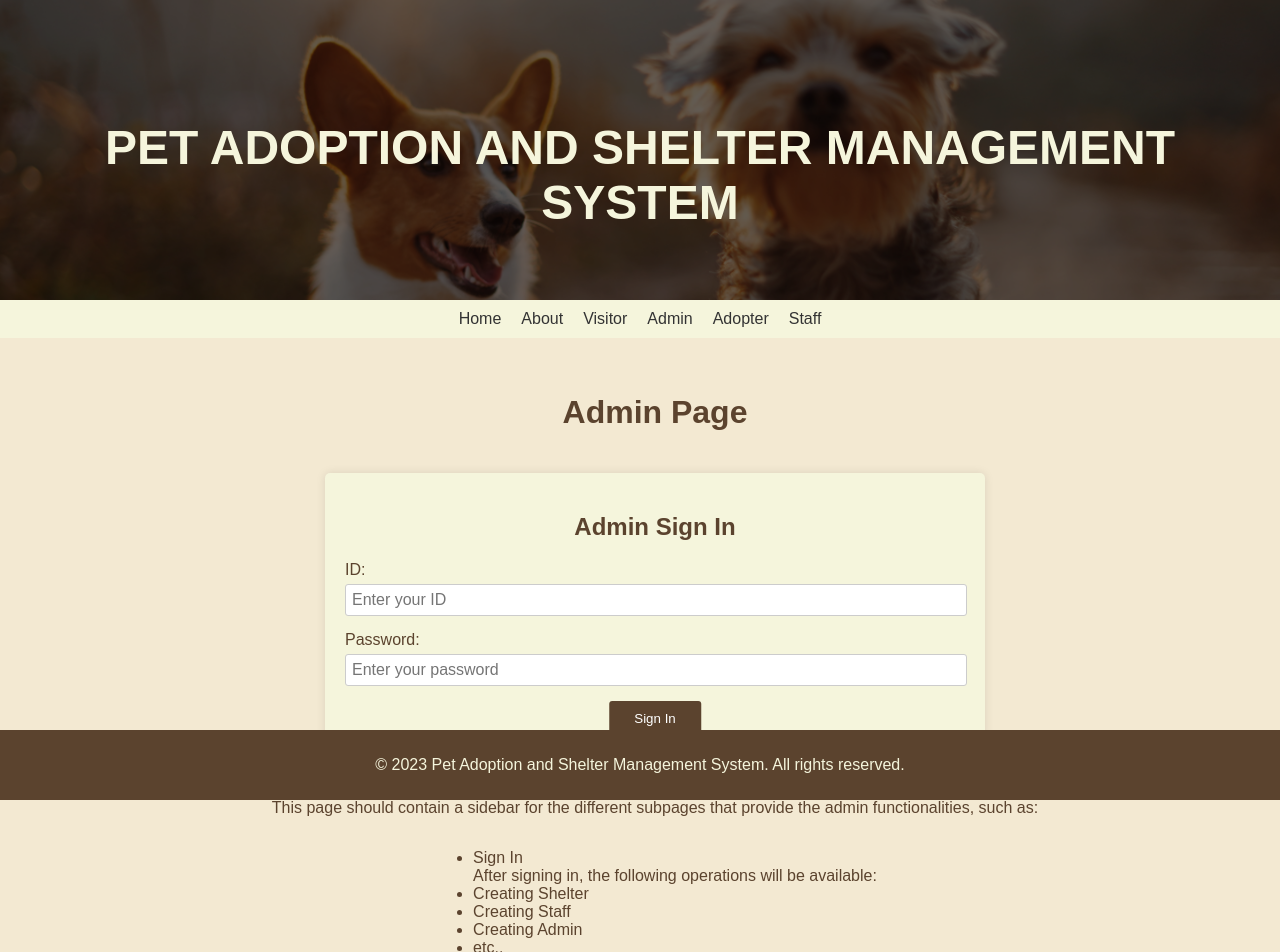
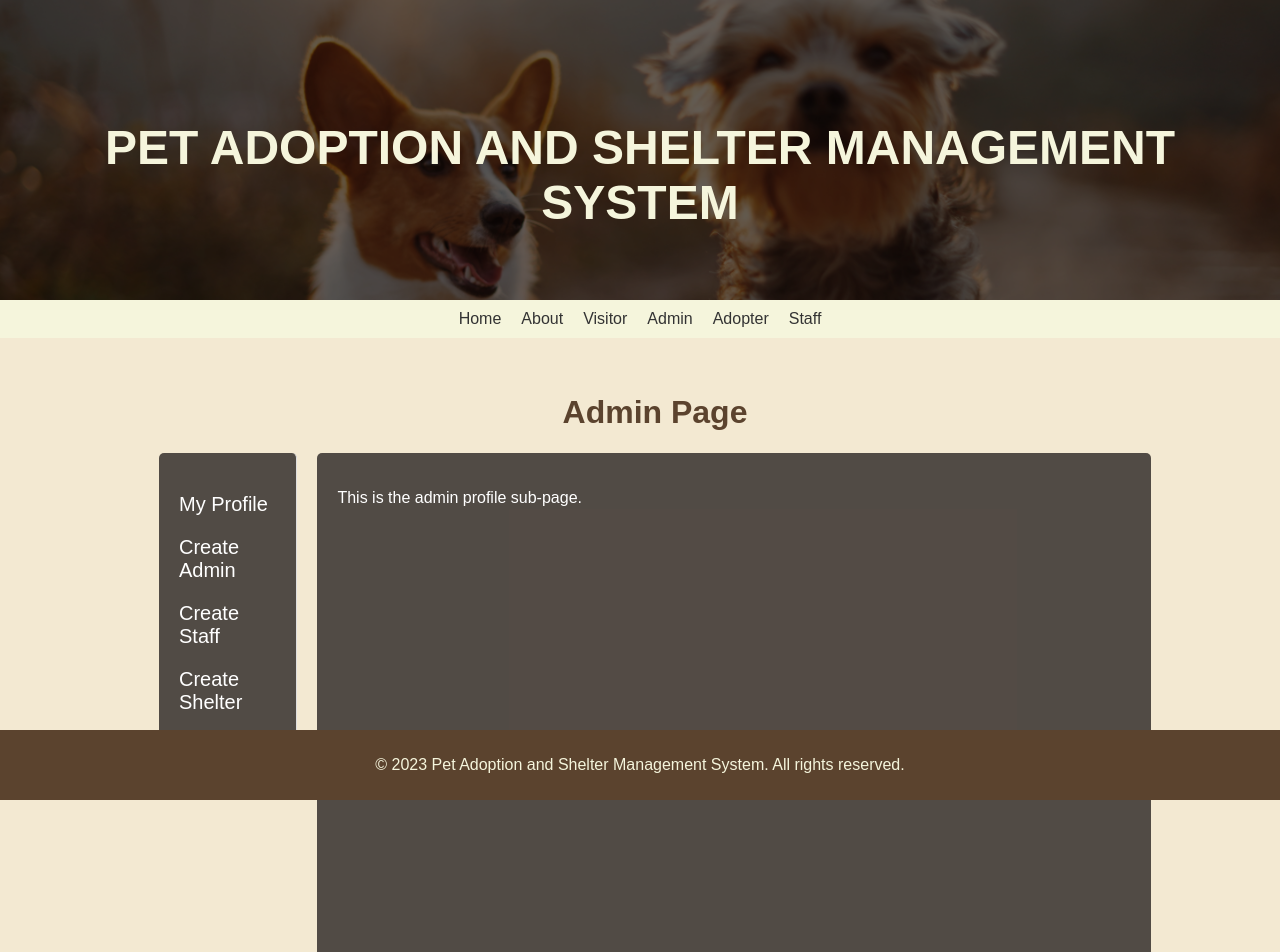
Before and after one commit to GeorgeBeshay/db-project, an Angular app in the folder src/fe-src/: page /admin in a window 1280 px wide. Shown: the top 952 px of the page. Built offline with nearby package versions, Linux system fonts and the light colour scheme; sample sign-in values are in the browser's storage.

Commit message:
Created the Admin Sub-pages, and started using SweetAlert.

```diff
--- a/src/fe-src/package.json
+++ b/src/fe-src/package.json
@@ -19,6 +19,7 @@
     "@angular/platform-browser-dynamic": "^16.1.0",
     "@angular/router": "^16.1.0",
     "rxjs": "~7.8.0",
+    "sweetalert2": "^11.10.2",
     "tslib": "^2.3.0",
     "zone.js": "~0.13.0"
   },
--- a/src/fe-src/src/app/Components/admin/admin.component.css
+++ b/src/fe-src/src/app/Components/admin/admin.component.css
@@ -2,17 +2,17 @@
   margin: 10px;
   padding: 5px;
   display: flex;
-  justify-content: center;
   align-items: center;
   flex-direction: column;
   width: 100%;
+  min-height: 600px;
 }
 
 .center {
   text-align: left;
   width: 50%;
   padding: 20px;
-  margin: 20px auto;
+  margin: 5px auto;
   background-color: var(--beige);
   border-radius: 5px;
   box-shadow: 0 0 10px rgba(0, 0, 0, 0.1);
@@ -66,3 +66,49 @@ form div.error {
   color: red;
   margin-block: 5px;
 }
+
+.content-wrapper {
+  display: flex;
+  width: 80%;
+  margin-bottom: 100px;
+}
+
+.sidebar {
+  font-size: 20px;
+  align-self: flex-start;
+  width: 200px;
+  background-color: var(--grey-brown);
+  border-right: 1px solid #ddd;
+  padding: 20px;
+  border-radius: 5px;
+  margin-right: 10px;
+}
+
+.sidebar ul {
+  list-style-type: none;
+  padding: 0;
+  color: white;
+  margin-bottom: 5px;
+}
+
+.sidebar a {
+  text-decoration: none;
+  color: white;
+}
+
+.sidebar a:hover {
+  color: var(--beige);
+  font-weight: bold;
+  cursor: pointer;
+}
+
+.main-content {
+  flex: 1;
+  padding: 20px;
+  min-width: 80%;
+  background-color: var(--grey-brown);
+  min-height: 500px;
+  border-radius: 5px;
+  margin-left: 10px;
+  color: white;
+}
--- a/src/fe-src/src/app/Components/admin/admin.component.html
+++ b/src/fe-src/src/app/Components/admin/admin.component.html
@@ -26,22 +26,35 @@
   </ng-container>
 
   <ng-template #signedInView>
-    <!-- Display different content once admin is signed in -->
-    <p>Welcome, Admin!</p>
-    <!-- Other content for signed-in admin -->
+    <div class="content-wrapper">
+
+      <aside class="sidebar">
+        <ul><a (click)="selectSection(0)">My Profile</a></ul>
+        <ul><a (click)="selectSection(1)">Create Admin</a></ul>
+        <ul><a (click)="selectSection(2)">Create Staff</a></ul>
+        <ul><a (click)="selectSection(3)">Create Shelter</a></ul>
+      </aside>
+      <div class="main-content">
+
+        <ng-container *ngIf="selectedSection == 0">
+          <p>This is the admin profile sub-page.</p>
+        </ng-container>
+
+        <ng-container *ngIf="selectedSection == 1">
+          <p>This is the admin creation sub-page.</p>
+        </ng-container>
+
+        <ng-container *ngIf="selectedSection == 2">
+          <p>This is the staff creation sub-page.</p>
+        </ng-container>
+
+        <ng-container *ngIf="selectedSection == 3">
+          <p>This is the shelter creation sub-page.</p>
+        </ng-container>
+
+      </div>
+
+    </div>
   </ng-template>
 
-  <p>
-    This page should contain a sidebar for the different subpages that provide the admin functionalities,
-    such as:
-  </p>
-  <ul>
-    <li>Sign In</li>
-    After signing in, the following operations will be available:
-    <li>Creating Shelter</li>
-    <li>Creating Staff</li>
-    <li>Creating Admin</li>
-    <li>etc..</li>
-  </ul>
-  <p>This is just a placeholder, and will be removed when implementing the real component.</p>
 </div>
--- a/src/fe-src/src/app/Components/admin/admin.component.ts
+++ b/src/fe-src/src/app/Components/admin/admin.component.ts
@@ -3,6 +3,7 @@ import {Admin} from "../../Entities/Admin";
 import {FormBuilder, FormGroup, Validators } from "@angular/forms";
 import {HttpClient} from "@angular/common/http";
 import {AdminServicesService} from "../../Services/admin-services.service";
+import {UtilitiesService} from "../../Services/utilities.service";
 
 @Component({
   selector: 'app-admin',
@@ -14,10 +15,12 @@ export class AdminComponent implements OnInit {
   admin: Admin | null = null;
   signInForm!: FormGroup;
   adminService!: AdminServicesService;
-
+  utilitiesService!: UtilitiesService;
+  selectedSection!: number;
   //  ---------------------------- Constructor ----------------------------
   constructor(private formBuilder: FormBuilder, private http: HttpClient) {
     this.adminService = new AdminServicesService(http);
+    this.utilitiesService = new UtilitiesService();
   }
 
   ngOnInit() {
@@ -25,23 +28,37 @@ export class AdminComponent implements OnInit {
       id: ['', [Validators.required]],
       password: ['', Validators.required]
     });
+
+    let tempObj = sessionStorage.getItem("adminObject");
+    if(tempObj != null) {
+      this.admin = JSON.parse(tempObj);
+      this.selectSection(0);
+    }
+
   }
 
   //  ---------------------------- Component Methods ----------------------------
   async signIn() {
-    if (this.signInForm.valid) {
 
-      const id = this.signInForm.get('id')?.value;
-      const password = this.signInForm.get('password')?.value;
-      let tempAdmin = new Admin(id, undefined, undefined, undefined, undefined, password);
+    const id = this.signInForm.get('id')?.value;
+    const password = this.signInForm.get('password')?.value;
+    let tempAdmin = new Admin(id, undefined, undefined, undefined, undefined, password);
+    this.admin = await this.adminService.adminSignIn(tempAdmin)
 
-      this.admin = await this.adminService.adminSignIn(tempAdmin)
+    if (this.admin != null) {
+      sessionStorage.clear();
+      sessionStorage.setItem("adminObject", JSON.stringify(this.admin));
+      await this.utilitiesService.sweetAlertSuccess("Successful Authentication.")
+      this.selectSection(0);
     } else {
-      // Form is invalid
-      console.log('Invalid form submission');
+      await this.utilitiesService.sweetAlertFailure("Authentication Failed.")
     }
-    console.log("HERE");
 
   }
 
+  selectSection(sectionNumber: number) {
+    this.selectedSection = sectionNumber;
+    console.log(this.selectedSection)
+  }
+
 }
--- a/src/fe-src/src/app/Services/admin-services.service.ts
+++ b/src/fe-src/src/app/Services/admin-services.service.ts
@@ -13,6 +13,7 @@ export class AdminServicesService {
   //  ---------------------------- Constructor ----------------------------
   constructor(private http: HttpClient) { }
 
+  //  ---------------------------- Service Methods ----------------------------
   async adminSignIn(admin: Admin) {
 
     try {
@@ -32,4 +33,5 @@ export class AdminServicesService {
     }
 
   }
+
 }
--- /dev/null
+++ b/src/fe-src/src/app/Services/utilities.service.ts
@@ -0,0 +1,37 @@
+import { Injectable } from '@angular/core';
+import Swal from 'sweetalert2';
+
+@Injectable({
+  providedIn: 'root'
+})
+export class UtilitiesService {
+
+  constructor() { }
+
+  async sweetAlertSuccess(msgTitle: string) {
+    await Swal.fire({
+      position: "center",
+      icon: "success",
+      title: msgTitle,
+      showConfirmButton: false,
+      timer: 2000
+    });
+  }
+
+  async sweetAlertFailure(msgBody: string) {
+    await Swal.fire({
+      icon: "error",
+      title: "Oops...",
+      text: msgBody,
+    });
+  }
+
+  async sweetAlertWarning(title: string, text: string) {
+    await Swal.fire({
+      title: title,
+      text: text,
+      icon: "warning"
+    });
+  }
+
+}
--- a/src/fe-src/src/styles.css
+++ b/src/fe-src/src/styles.css
@@ -4,6 +4,7 @@
   --dark-brown: #5b432e; /* Adjusted brown color */
   --beige: beige;
   --main-content-bg: #f3e9d2; /* Lighter brown/tan color for main content background */
+  --grey-brown: rgba(23, 17, 17, 0.73);
 }
 
 html, body { height: 100%; }
```
Also changed, not shown: 2 other files (tests, documents, lock files or other folders).
